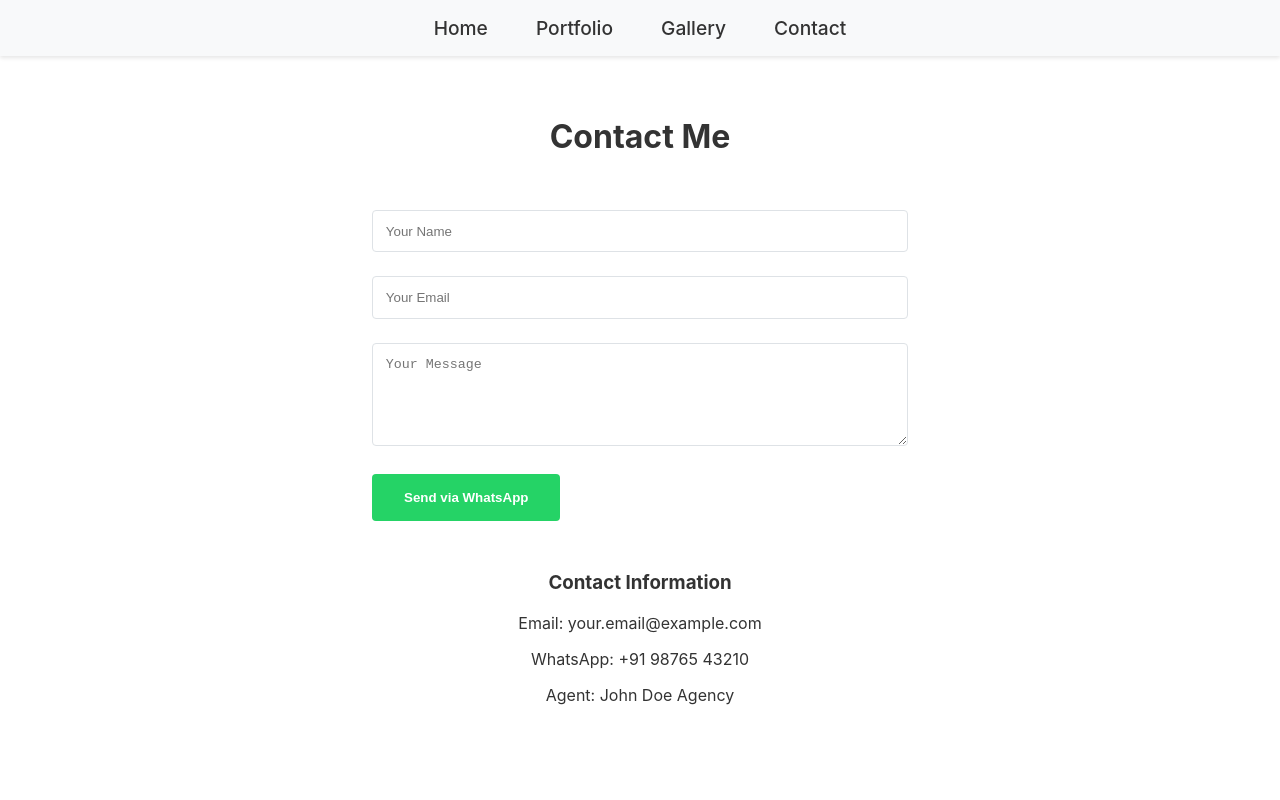
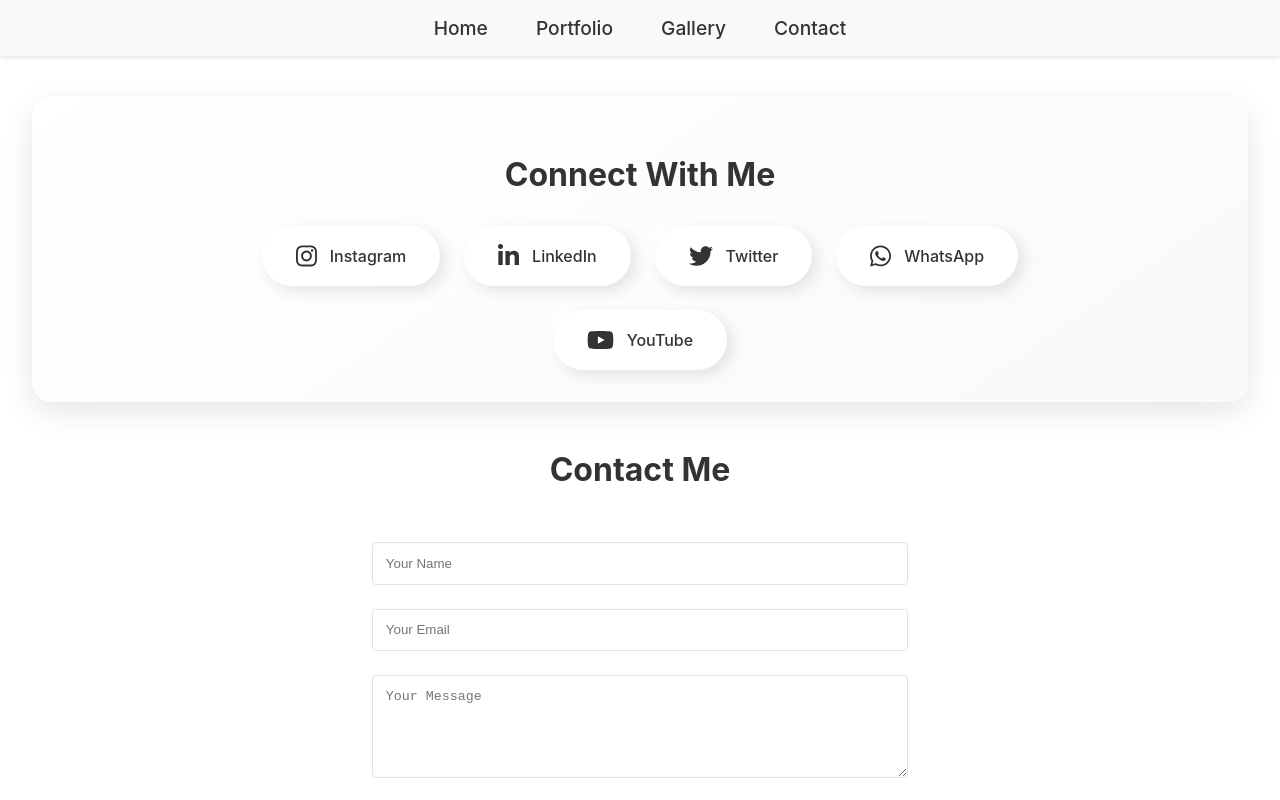
Before and after one commit to Gokulvasano7/portfolio, a React (Create React App) app: page /contact in a window 1280 px wide. Shown: the top 800 px of the page. Built offline with nearby package versions, Linux system fonts and the light colour scheme; the HTML template or start-up script is replaced by a standard one.

Commit message:
Add files via upload

```diff
--- a/src/App.css
+++ b/src/App.css
@@ -691,71 +691,208 @@
 
 .personal-info-container {
   display: grid;
-  grid-template-columns: repeat(auto-fit, minmax(250px, 1fr));
-  gap: 2rem;
-  max-width: 1200px;
-  margin: 0 auto 4rem;
-  padding: 2rem;
+  grid-template-columns: repeat(auto-fit, minmax(350px, 1fr));
+  gap: 2.5rem;
+  max-width: 1400px;
+  margin: 2rem auto 4rem;
+  padding: 3rem;
+  perspective: 1000px;
 }
 
 .info-card {
-  background: linear-gradient(145deg, #ffffff, #f5f5f5);
-  border-radius: 15px;
-  padding: 2rem;
+  background: linear-gradient(135deg, #ffffff 0%, #f8f9fa 100%);
+  border-radius: 20px;
+  padding: 2.5rem;
   display: flex;
   align-items: center;
-  gap: 1.5rem;
-  box-shadow: 5px 5px 15px rgba(0,0,0,0.1),
-              -5px -5px 15px rgba(255,255,255,0.8);
-  transition: transform 0.3s ease, box-shadow 0.3s ease;
+  gap: 2rem;
+  box-shadow: 20px 20px 60px rgba(0,0,0,0.1),
+              -20px -20px 60px rgba(255,255,255,0.8);
+  transition: all 0.4s cubic-bezier(0.175, 0.885, 0.32, 1.275);
+  border: 1px solid rgba(255, 255, 255, 0.4);
+  overflow: hidden;
+  position: relative;
+}
+
+/* Define different colors for each card */
+.info-card:nth-child(1):hover {
+  background: linear-gradient(135deg, #ff6b6b 0%, #ffd93d 100%);
+}
+
+.info-card:nth-child(2):hover {
+  background: linear-gradient(135deg, #4facfe 0%, #00f2fe 100%);
+}
+
+.info-card:nth-child(3):hover {
+  background: linear-gradient(135deg, #43e97b 0%, #38f9d7 100%);
+}
+
+.info-card:nth-child(4):hover {
+  background: linear-gradient(135deg, #fa709a 0%, #fee140 100%);
+}
+
+.info-card:nth-child(5):hover {
+  background: linear-gradient(135deg, #667eea 0%, #764ba2 100%);
+}
+
+.info-card:nth-child(6):hover {
+  background: linear-gradient(135deg, #f77062 0%, #fe5196 100%);
+}
+
+.info-card:nth-child(7):hover {
+  background: linear-gradient(135deg, #7f7fd5 0%, #86a8e7 100%);
 }
 
 .info-card:hover {
-  transform: translateY(-5px);
-  box-shadow: 8px 8px 20px rgba(0,0,0,0.12),
-              -8px -8px 20px rgba(255,255,255,0.9);
+  transform: translateY(-15px) rotateX(5deg);
+  box-shadow: 25px 25px 75px rgba(0,0,0,0.15),
+              -25px -25px 75px rgba(255,255,255,0.9);
+}
+
+.info-card:hover .info-icon {
+  background: rgba(255, 255, 255, 0.9);
+  color: #333;
+  transform: scale(1.1) rotate(5deg);
+}
+
+.info-card:hover .info-content h3,
+.info-card:hover .info-content p {
+  color: white;
+  text-shadow: 1px 1px 2px rgba(0, 0, 0, 0.2);
 }
 
 .info-icon {
-  font-size: 2rem;
+  font-size: 2.5rem;
   color: #007bff;
-  background: linear-gradient(145deg, #f5f5f5, #ffffff);
-  padding: 1rem;
-  border-radius: 12px;
-  box-shadow: 3px 3px 8px rgba(0,0,0,0.1),
-              -3px -3px 8px rgba(255,255,255,0.8);
+  background: linear-gradient(145deg, #ffffff, #f8f9fa);
+  padding: 1.5rem;
+  border-radius: 16px;
+  box-shadow: 8px 8px 20px rgba(0,0,0,0.1),
+              -8px -8px 20px rgba(255,255,255,0.8);
+  transition: all 0.4s ease;
+  position: relative;
+  z-index: 1;
 }
 
 .info-content {
   flex: 1;
+  position: relative;
+  z-index: 1;
 }
 
 .info-content h3 {
   color: #333;
-  margin: 0 0 0.5rem 0;
-  font-size: 1.1rem;
+  margin: 0 0 0.8rem 0;
+  font-size: 1.4rem;
   font-weight: 600;
+  transition: all 0.3s ease;
 }
 
 .info-content p {
   color: #666;
   margin: 0;
-  font-size: 1rem;
-  line-height: 1.4;
+  font-size: 1.2rem;
+  line-height: 1.6;
+  transition: all 0.3s ease;
 }
 
 @media (max-width: 768px) {
   .personal-info-container {
     grid-template-columns: 1fr;
-    padding: 1rem;
+    padding: 1.5rem;
   }
 
   .info-card {
-    padding: 1.5rem;
+    padding: 2rem;
   }
 
   .info-icon {
-    font-size: 1.5rem;
-    padding: 0.8rem;
+    font-size: 2rem;
+    padding: 1.2rem;
   }
 }
+
+.social-media-container {
+  text-align: center;
+  padding: 2rem;
+  margin-bottom: 3rem;
+  background: linear-gradient(145deg, #ffffff, #f8f9fa);
+  border-radius: 20px;
+  box-shadow: 0 10px 30px rgba(0,0,0,0.1);
+}
+
+.social-media-container h2 {
+  margin-bottom: 2rem;
+  color: #333;
+  font-size: 2rem;
+}
+
+.social-buttons {
+  display: flex;
+  justify-content: center;
+  gap: 1.5rem;
+  flex-wrap: wrap;
+  max-width: 800px;
+  margin: 0 auto;
+}
+
+.social-button {
+  display: flex;
+  align-items: center;
+  gap: 0.8rem;
+  padding: 1rem 2rem;
+  border-radius: 50px;
+  background: #ffffff;
+  color: #333;
+  text-decoration: none;
+  font-weight: 500;
+  box-shadow: 5px 5px 15px rgba(0,0,0,0.1),
+              -5px -5px 15px rgba(255,255,255,0.8);
+  transition: all 0.3s ease;
+  border: 2px solid transparent;
+}
+
+.social-button svg {
+  font-size: 1.5rem;
+  transition: all 0.3s ease;
+}
+
+.social-button:hover {
+  transform: translateY(-5px);
+  color: var(--hover-color);
+  border-color: var(--hover-color);
+  box-shadow: 0 10px 20px rgba(0,0,0,0.15);
+}
+
+.social-button:hover svg {
+  transform: scale(1.2);
+  color: var(--hover-color);
+}
+
+@media (max-width: 768px) {
+  .social-buttons {
+    gap: 1rem;
+  }
+
+  .social-button {
+    padding: 0.8rem 1.5rem;
+    font-size: 0.9rem;
+  }
+
+  .social-button svg {
+    font-size: 1.2rem;
+  }
+}
+
+@media (max-width: 480px) {
+  .social-buttons {
+    flex-direction: column;
+    align-items: center;
+  }
+
+  .social-button {
+    width: 100%;
+    max-width: 280px;
+    justify-content: center;
+  }
+}
--- a/src/components/Contact.js
+++ b/src/components/Contact.js
@@ -1,4 +1,12 @@
 import React, { useState } from 'react';
+import { FontAwesomeIcon } from '@fortawesome/react-fontawesome';
+import {
+  faInstagram,
+  faLinkedinIn,
+  faTwitter,
+  faWhatsapp,
+  faYoutube
+} from '@fortawesome/free-brands-svg-icons';
 
 function Contact() {
   const [formData, setFormData] = useState({
@@ -33,8 +41,60 @@ function Contact() {
     window.open(whatsappUrl, '_blank');
   };
 
+  const socialLinks = [
+    {
+      name: 'Instagram',
+      icon: faInstagram,
+      url: 'https://instagram.com/yourusername',
+      color: '#E1306C'
+    },
+    {
+      name: 'LinkedIn',
+      icon: faLinkedinIn,
+      url: 'https://linkedin.com/in/yourusername',
+      color: '#0077B5'
+    },
+    {
+      name: 'Twitter',
+      icon: faTwitter,
+      url: 'https://twitter.com/yourusername',
+      color: '#1DA1F2'
+    },
+    {
+      name: 'WhatsApp',
+      icon: faWhatsapp,
+      url: `https://wa.me/${whatsappNumber}`,
+      color: '#25D366'
+    },
+    {
+      name: 'YouTube',
+      icon: faYoutube,
+      url: 'https://youtube.com/c/yourusername',
+      color: '#FF0000'
+    }
+  ];
+
   return (
     <div className="contact-section">
+      <div className="social-media-container">
+        <h2>Connect With Me</h2>
+        <div className="social-buttons">
+          {socialLinks.map((social, index) => (
+            <a
+              key={index}
+              href={social.url}
+              target="_blank"
+              rel="noopener noreferrer"
+              className="social-button"
+              style={{'--hover-color': social.color}}
+            >
+              <FontAwesomeIcon icon={social.icon} />
+              <span>{social.name}</span>
+            </a>
+          ))}
+        </div>
+      </div>
+
       <h1>Contact Me</h1>
       <div className="contact-form">
         <form onSubmit={handleSubmit}>
```
